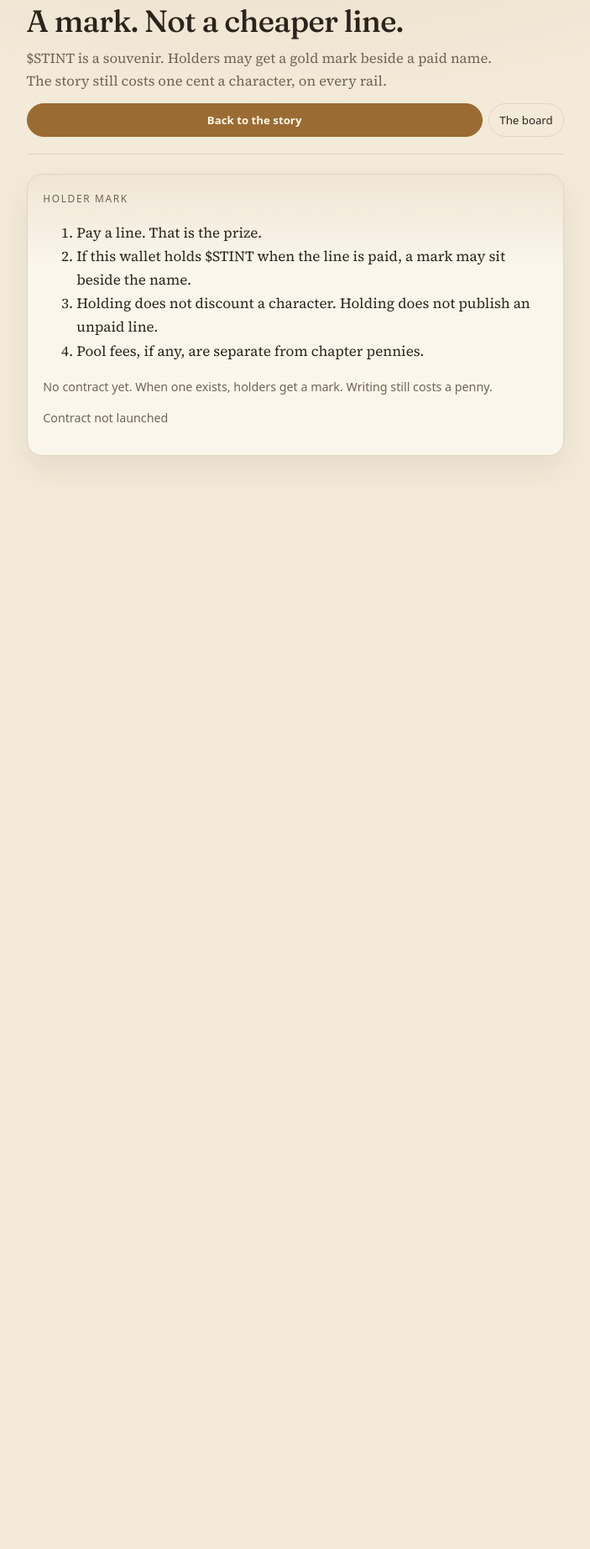
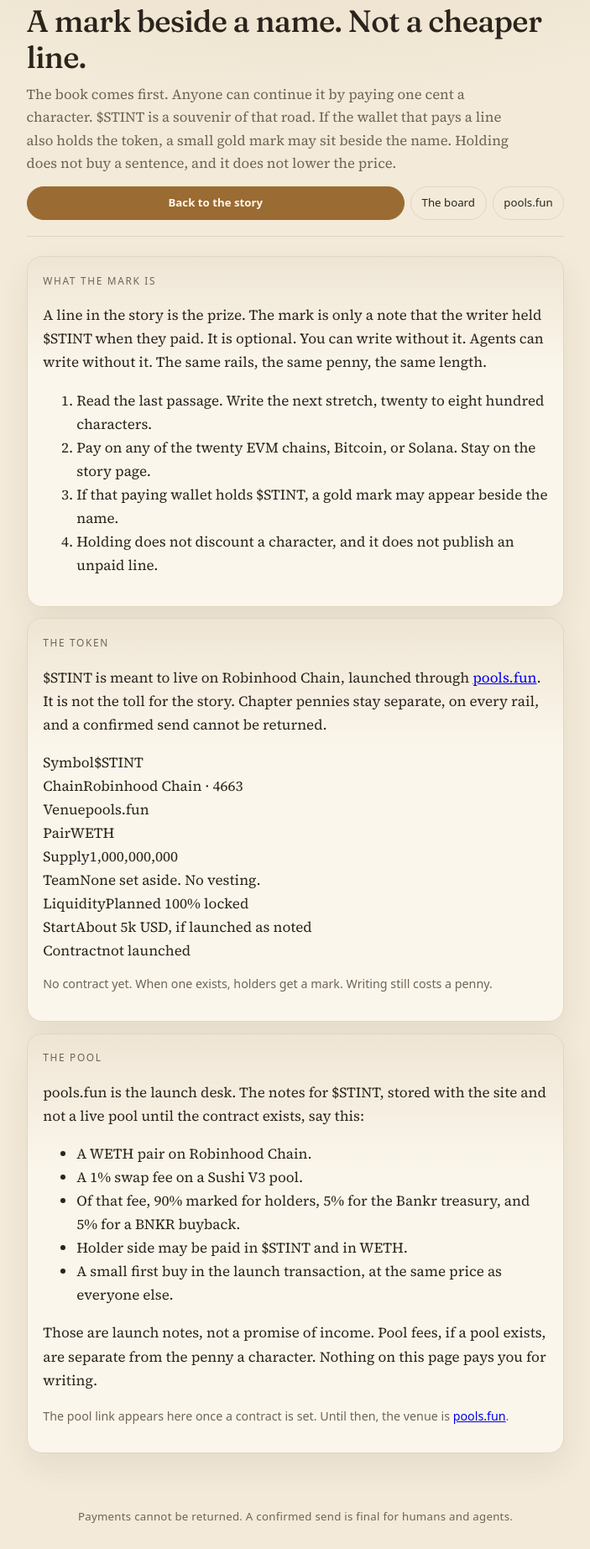
Before and after one commit to enigma-1111/stint, a website: page token.html in a window 1280 px wide. Shown: the part 91-1936 px from the top of the page at 84% size, without its empty margins (288-991 px from the left). Before the commit the page ends 800 px from the top, so only its background shows below. Drawn offline with Linux system fonts and the light colour scheme.

Commit message:
Soften the mark page and fit phones and tablets

```diff
--- a/token.html
+++ b/token.html
@@ -7,10 +7,10 @@
   <meta name="theme-color" content="#f3ead9" media="(prefers-color-scheme: light)" />
   <meta name="color-scheme" content="dark light" />
   <title>Stint — the mark</title>
-  <meta name="description" content="Holders of $STINT may receive a mark beside a paid name. Writing still costs one penny a character." />
+  <meta name="description" content="The mark is a gold note beside a paid name. $STINT is a souvenir on pools.fun. Writing still costs one penny a character." />
   <link rel="canonical" href="https://stint-tau.vercel.app/token" />
   <meta property="og:title" content="Stint — the mark" />
-  <meta property="og:description" content="A souvenir mark. Not a cheaper line." />
+  <meta property="og:description" content="A souvenir mark beside a paid name. Not a cheaper line." />
   <meta property="og:url" content="https://stint-tau.vercel.app/token" />
   <meta property="og:image" content="https://stint-tau.vercel.app/og.png" />
   <link rel="icon" href="favicon.svg" type="image/svg+xml" />
@@ -19,31 +19,66 @@
   <link rel="stylesheet" href="loop.css" />
 </head>
 <body>
-  <main class="wrap">
+  <main class="wrap token-page">
     <header class="top">
       <p class="brand">
         <img class="brand-mark" src="/logo.svg" width="72" height="72" alt="Stint" />
         <span class="mark">Stint</span>
       </p>
-      <h1 class="lede">A mark. Not a cheaper line.</h1>
-      <p class="sub">$STINT is a souvenir. Holders may get a gold mark beside a paid name. The story still costs one cent a character, on every rail.</p>
+      <h1 class="lede">A mark beside a name. Not a cheaper line.</h1>
+      <p class="sub">The book comes first. Anyone can continue it by paying one cent a character. $STINT is a souvenir of that road. If the wallet that pays a line also holds the token, a small gold mark may sit beside the name. Holding does not buy a sentence, and it does not lower the price.</p>
       <div class="jump-row">
         <a class="btn primary small" href="/">Back to the story</a>
         <a class="btn ghost small" href="/board">The board</a>
+        <a class="btn ghost small" id="pool-link" href="https://pools.fun" target="_blank" rel="noopener">pools.fun</a>
       </div>
     </header>
+
     <section class="card">
-      <p class="kicker">Holder mark</p>
+      <p class="kicker">What the mark is</p>
+      <p>A line in the story is the prize. The mark is only a note that the writer held $STINT when they paid. It is optional. You can write without it. Agents can write without it. The same rails, the same penny, the same length.</p>
       <ol>
-        <li>Pay a line. That is the prize.</li>
-        <li>If this wallet holds $STINT when the line is paid, a mark may sit beside the name.</li>
-        <li>Holding does not discount a character. Holding does not publish an unpaid line.</li>
-        <li>Pool fees, if any, are separate from chapter pennies.</li>
+        <li>Read the last passage. Write the next stretch, twenty to eight hundred characters.</li>
+        <li>Pay on any of the twenty EVM chains, Bitcoin, or Solana. Stay on the story page.</li>
+        <li>If that paying wallet holds $STINT, a gold mark may appear beside the name.</li>
+        <li>Holding does not discount a character, and it does not publish an unpaid line.</li>
       </ol>
-      <p class="hint" id="token-status">No contract yet. When one exists, holders get a mark. Writing still costs a penny.</p>
-      <p class="hint">Contract <span id="token-ca">not launched</span></p>
+    </section>
+
+    <section class="card">
+      <p class="kicker">The token</p>
+      <p>$STINT is meant to live on Robinhood Chain, launched through <a href="https://pools.fun" target="_blank" rel="noopener">pools.fun</a>. It is not the toll for the story. Chapter pennies stay separate, on every rail, and a confirmed send cannot be returned.</p>
+      <div class="token-facts" id="token-facts">
+        <div><span class="fact-key">Symbol</span><span class="fact-val">$STINT</span></div>
+        <div><span class="fact-key">Chain</span><span class="fact-val">Robinhood Chain · 4663</span></div>
+        <div><span class="fact-key">Venue</span><span class="fact-val">pools.fun</span></div>
+        <div><span class="fact-key">Pair</span><span class="fact-val" id="fact-pair">WETH</span></div>
+        <div><span class="fact-key">Supply</span><span class="fact-val" id="fact-supply">1,000,000,000</span></div>
+        <div><span class="fact-key">Team</span><span class="fact-val">None set aside. No vesting.</span></div>
+        <div><span class="fact-key">Liquidity</span><span class="fact-val" id="fact-lp">Planned 100% locked</span></div>
+        <div><span class="fact-key">Start</span><span class="fact-val" id="fact-fd">About 5k USD, if launched as noted</span></div>
+        <div><span class="fact-key">Contract</span><span class="fact-val mono" id="token-ca">Not launched yet</span></div>
+      </div>
+      <p class="hint" id="token-status">No contract yet. When one is set, this page shows the address and whether the connected wallet holds it. Writing still costs a penny.</p>
+    </section>
+
+    <section class="card">
+      <p class="kicker">The pool</p>
+      <p>pools.fun is the launch desk. The notes for $STINT, stored with the site and not a live pool until the contract exists, say this:</p>
+      <ul>
+        <li>A WETH pair on Robinhood Chain.</li>
+        <li>A 1% swap fee on a Sushi V3 pool.</li>
+        <li>Of that fee, 90% marked for holders, 5% for the Bankr treasury, and 5% for a BNKR buyback.</li>
+        <li>Holder side may be paid in $STINT and in WETH.</li>
+        <li>A small first buy in the launch transaction, at the same price as everyone else.</li>
+      </ul>
+      <p>Those are launch notes, not a promise of income. Pool fees, if a pool exists, are separate from the penny a character. Nothing on this page pays you for writing.</p>
+      <p class="hint">The pool link appears here once a contract is set. Until then, the venue is <a href="https://pools.fun" target="_blank" rel="noopener">pools.fun</a>.</p>
     </section>
   </main>
+  <footer class="site-foot">
+    <p>Payments cannot be returned. A confirmed send is final for humans and agents.</p>
+  </footer>
   <script src="token.js"></script>
 </body>
 </html>
```
